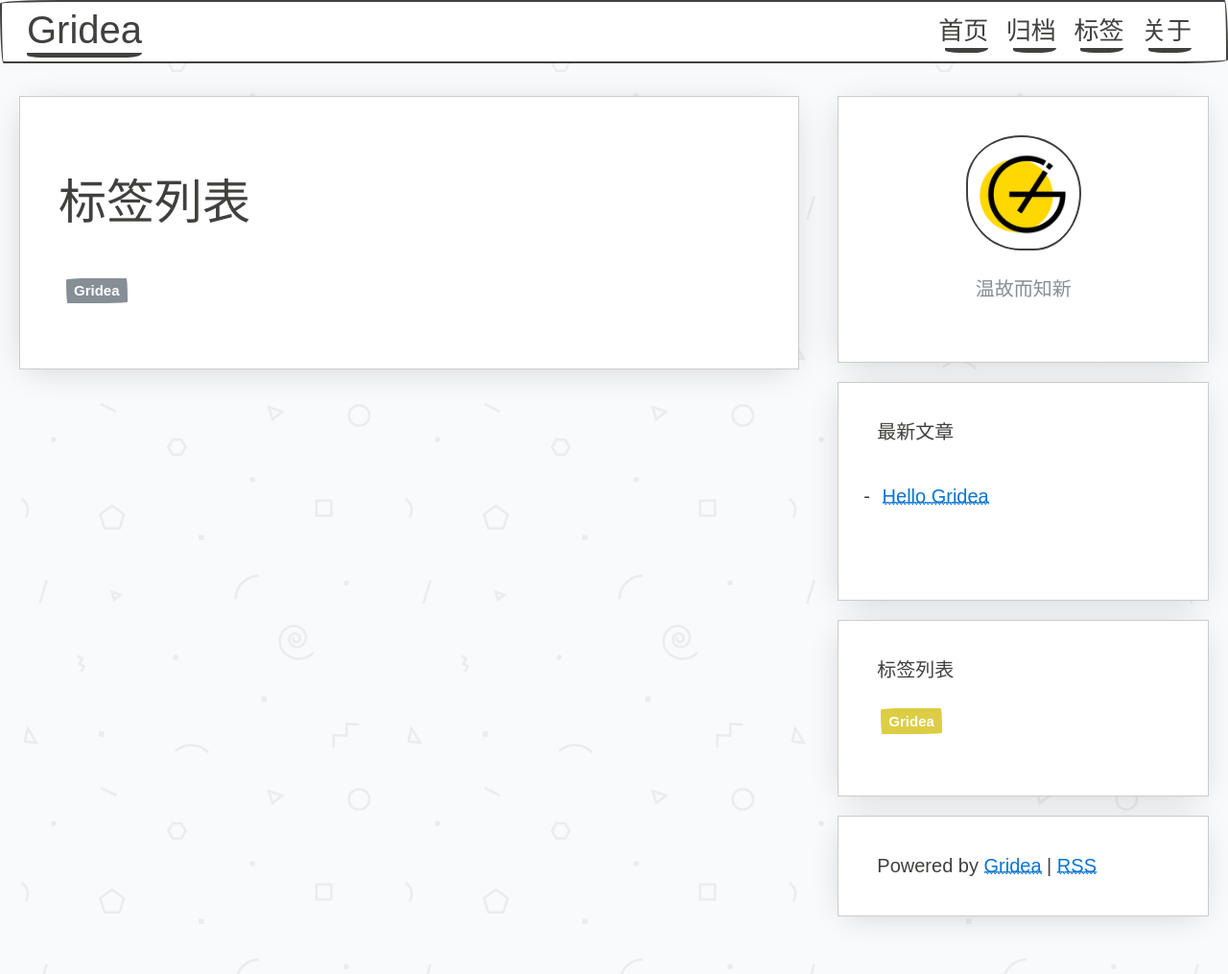
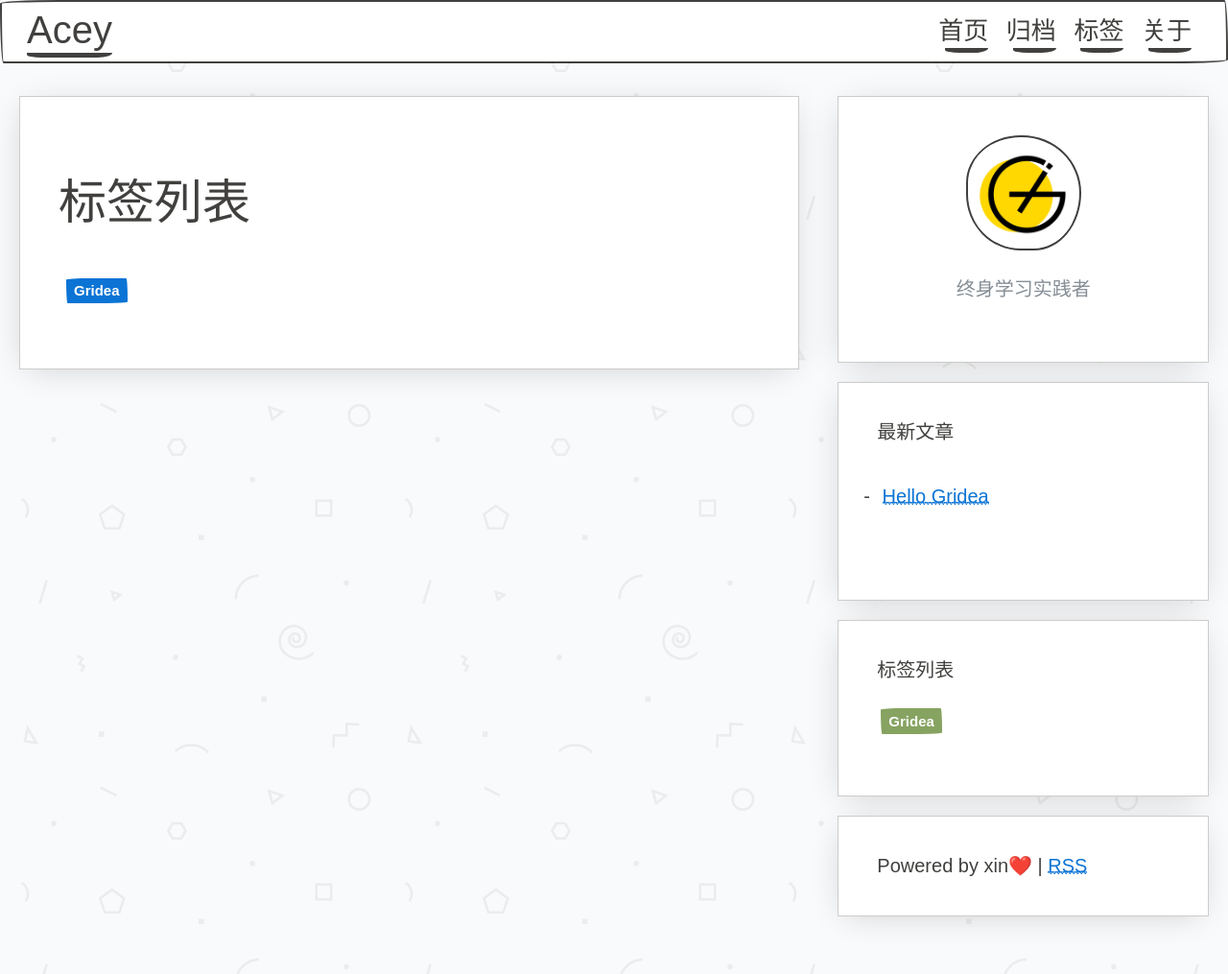
Before and after one commit to Aceysx/Aceysx.github.io, a plain HTML site: page tags/index.html in a window 1280 px wide. Shown: the whole page at 96% size. Drawn offline with nearby package versions, Linux system fonts and the light colour scheme; a web font is replaced by a local one.

Commit message:
update from gridea: 2019-08-30 12:37:34

```diff
--- a/archives/index.html
+++ b/archives/index.html
@@ -3,11 +3,11 @@
   <head>
     <meta charset="utf-8" >
 
-<title>文章归档 | Gridea</title>
-<meta name="description" content="温故而知新">
+<title>文章归档 | Acey</title>
+<meta name="description" content="终身学习实践者">
 
 <meta name="viewport" content="width=device-width, initial-scale=1, maximum-scale=1, user-scalable=no">
-<link rel="shortcut icon" href="https://aceysx.github.io/favicon.ico?v=1567139679562">
+<link rel="shortcut icon" href="https://aceysx.github.io/favicon.ico?v=1567139852173">
 
 <link rel="stylesheet" href="https://use.fontawesome.com/releases/v5.7.2/css/all.css" integrity="sha384-fnmOCqbTlWIlj8LyTjo7mOUStjsKC4pOpQbqyi7RrhN7udi9RwhKkMHpvLbHG9Sr" crossorigin="anonymous">
 <link rel="stylesheet" href="https://unpkg.com/papercss@1.6.1/dist/paper.min.css" />
@@ -25,7 +25,7 @@
   <body>
     <nav class="navbar border fixed split-nav">
   <div class="nav-brand">
-    <h3><a href="https://aceysx.github.io">Gridea</a></h3>
+    <h3><a href="https://aceysx.github.io">Acey</a></h3>
   </div>
   <div class="collapsible">
     <input id="collapsible1" type="checkbox" name="collapsible1">
@@ -108,8 +108,8 @@
       </div>
       <div class="sm-12 md-4 col sidebar">
   <div class="paper info-container">
-    <img src="https://aceysx.github.io/images/avatar.png?v=1567139679562" class="no-responsive avatar">
-    <div class="text-muted">温故而知新</div>
+    <img src="https://aceysx.github.io/images/avatar.png?v=1567139852173" class="no-responsive avatar">
+    <div class="text-muted">终身学习实践者</div>
     <div class="social-container">
 
 
@@ -146,14 +146,14 @@
     </div>
     <div class="row">
 
-        <a href="https://aceysx.github.io/tag/6xN1mALKc" class="badge secondary">
+        <a href="https://aceysx.github.io/tag/6xN1mALKc" class="badge success">
           Gridea
         </a>
 
     </div>
   </div>
   <div class="paper">
-    Powered by <a href="https://github.com/getgridea/gridea" target="_blank">Gridea</a> | <a class="rss" href="https://aceysx.github.io/atom.xml" target="_blank">RSS</a>
+    Powered by xin❤️ | <a class="rss" href="https://aceysx.github.io/atom.xml" target="_blank">RSS</a>
   </div>
 </div>
 
--- a/tags/index.html
+++ b/tags/index.html
@@ -3,11 +3,11 @@
   <head>
     <meta charset="utf-8" >
 
-<title>标签列表 | Gridea</title>
-<meta name="description" content="温故而知新">
+<title>标签列表 | Acey</title>
+<meta name="description" content="终身学习实践者">
 
 <meta name="viewport" content="width=device-width, initial-scale=1, maximum-scale=1, user-scalable=no">
-<link rel="shortcut icon" href="https://aceysx.github.io/favicon.ico?v=1567139679562">
+<link rel="shortcut icon" href="https://aceysx.github.io/favicon.ico?v=1567139852173">
 
 <link rel="stylesheet" href="https://use.fontawesome.com/releases/v5.7.2/css/all.css" integrity="sha384-fnmOCqbTlWIlj8LyTjo7mOUStjsKC4pOpQbqyi7RrhN7udi9RwhKkMHpvLbHG9Sr" crossorigin="anonymous">
 <link rel="stylesheet" href="https://unpkg.com/papercss@1.6.1/dist/paper.min.css" />
@@ -25,7 +25,7 @@
   <body>
     <nav class="navbar border fixed split-nav">
   <div class="nav-brand">
-    <h3><a href="https://aceysx.github.io">Gridea</a></h3>
+    <h3><a href="https://aceysx.github.io">Acey</a></h3>
   </div>
   <div class="collapsible">
     <input id="collapsible1" type="checkbox" name="collapsible1">
@@ -82,7 +82,7 @@
           <h2 class="tag-list-title">标签列表</h2>
           <div class="row tags-container">
 
-              <a href="https://aceysx.github.io/tag/6xN1mALKc" class="badge ">
+              <a href="https://aceysx.github.io/tag/6xN1mALKc" class="badge secondary">
                 Gridea
               </a>
 
@@ -91,8 +91,8 @@
       </div>
       <div class="sm-12 md-4 col sidebar">
   <div class="paper info-container">
-    <img src="https://aceysx.github.io/images/avatar.png?v=1567139679562" class="no-responsive avatar">
-    <div class="text-muted">温故而知新</div>
+    <img src="https://aceysx.github.io/images/avatar.png?v=1567139852173" class="no-responsive avatar">
+    <div class="text-muted">终身学习实践者</div>
     <div class="social-container">
 
 
@@ -129,14 +129,14 @@
     </div>
     <div class="row">
 
-        <a href="https://aceysx.github.io/tag/6xN1mALKc" class="badge warning">
+        <a href="https://aceysx.github.io/tag/6xN1mALKc" class="badge success">
           Gridea
         </a>
 
     </div>
   </div>
   <div class="paper">
-    Powered by <a href="https://github.com/getgridea/gridea" target="_blank">Gridea</a> | <a class="rss" href="https://aceysx.github.io/atom.xml" target="_blank">RSS</a>
+    Powered by xin❤️ | <a class="rss" href="https://aceysx.github.io/atom.xml" target="_blank">RSS</a>
   </div>
 </div>
 
```
Also changed, not shown: atom.xml (+4 -4 lines), index.html (+9 -9 lines), post/about/index.html (+8 -8 lines), post/hello-gridea/index.html (+9 -9 lines), tag/6xN1mALKc/index.html (+7 -7 lines).
